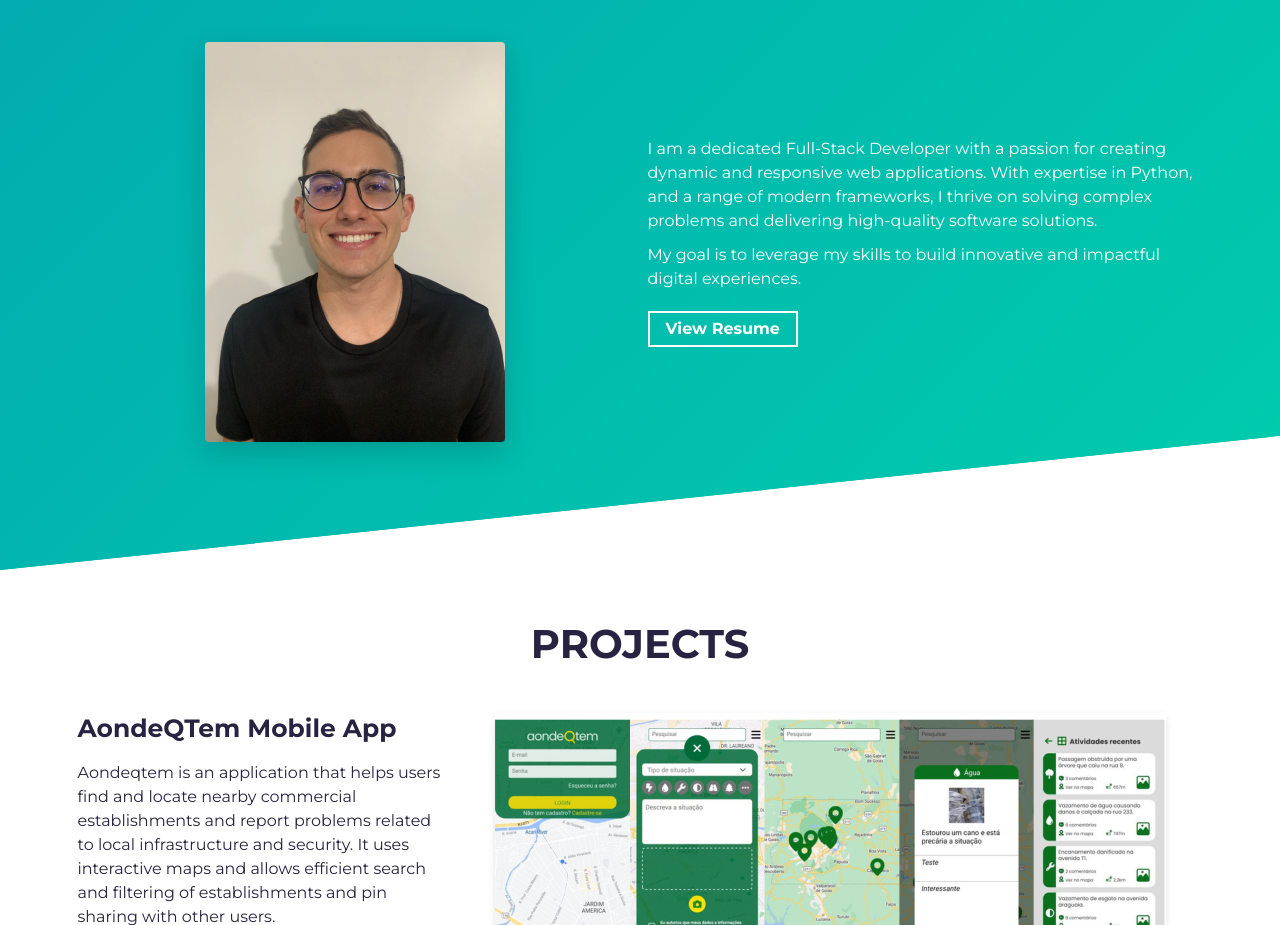
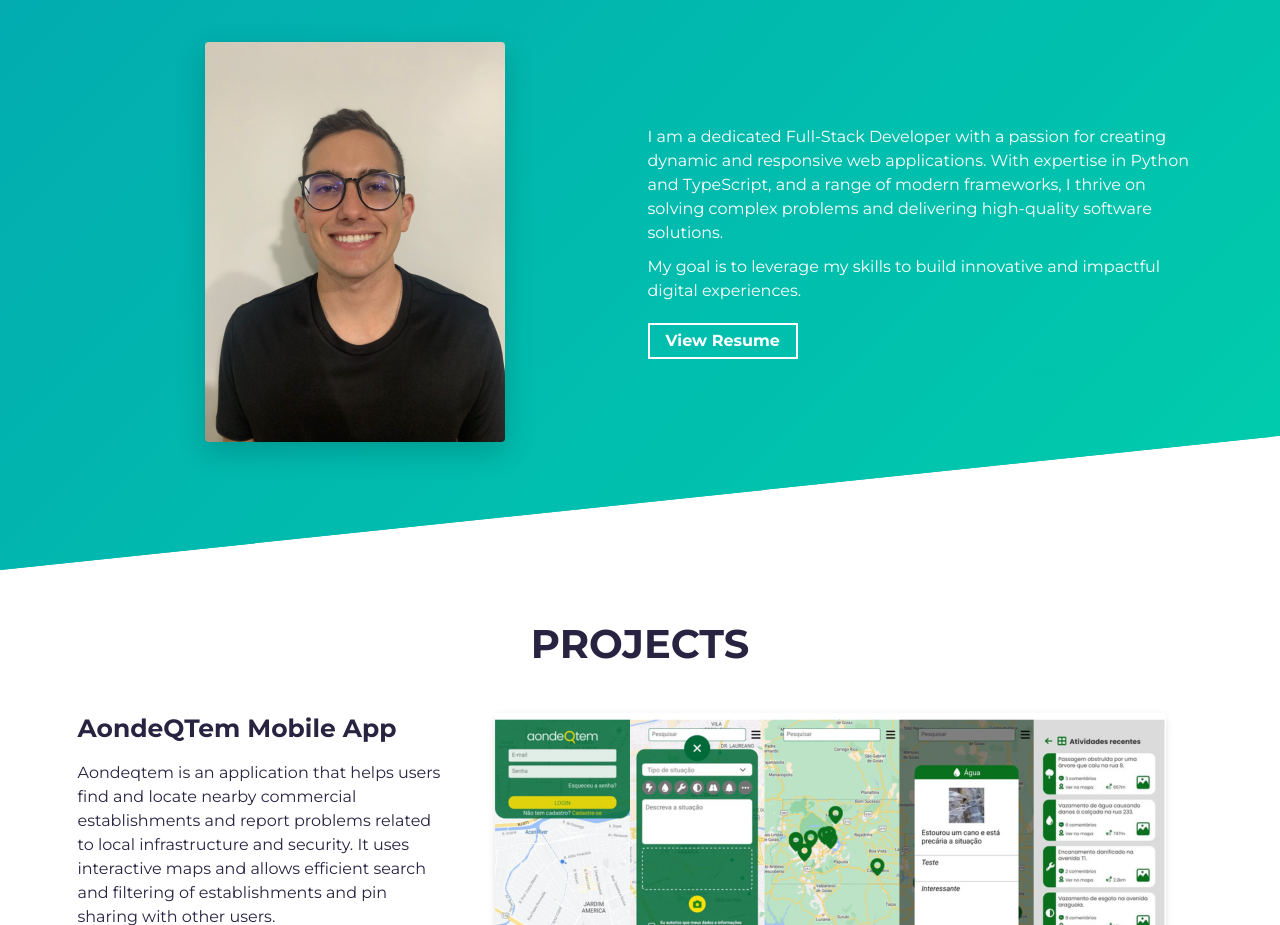
Before and after one commit to MatheusESMelo/portfolio, a website built with Parcel: page src/index.html in a window 1280 px wide. Shown: the part 901-1826 px from the top of the page. Built offline with nearby package versions, Linux system fonts and the light colour scheme.

Commit message:
Adding missing info

```diff
--- a/src/index.html
+++ b/src/index.html
@@ -61,7 +61,7 @@
           <div class="col-md-6 col-sm-12">
             <div class="about-wrapper__info load-hidden">
               <p class="about-wrapper__info-text">
-                I am a dedicated Full-Stack Developer with a passion for creating dynamic and responsive web applications. With expertise in Python, and a range of modern frameworks, I thrive on solving complex problems and delivering high-quality software solutions.
+                I am a dedicated Full-Stack Developer with a passion for creating dynamic and responsive web applications. With expertise in Python and TypeScript, and a range of modern frameworks, I thrive on solving complex problems and delivering high-quality software solutions.
               </p>
               <p class="about-wrapper__info-text">
                 My goal is to leverage my skills to build innovative and impactful digital experiences.
```
